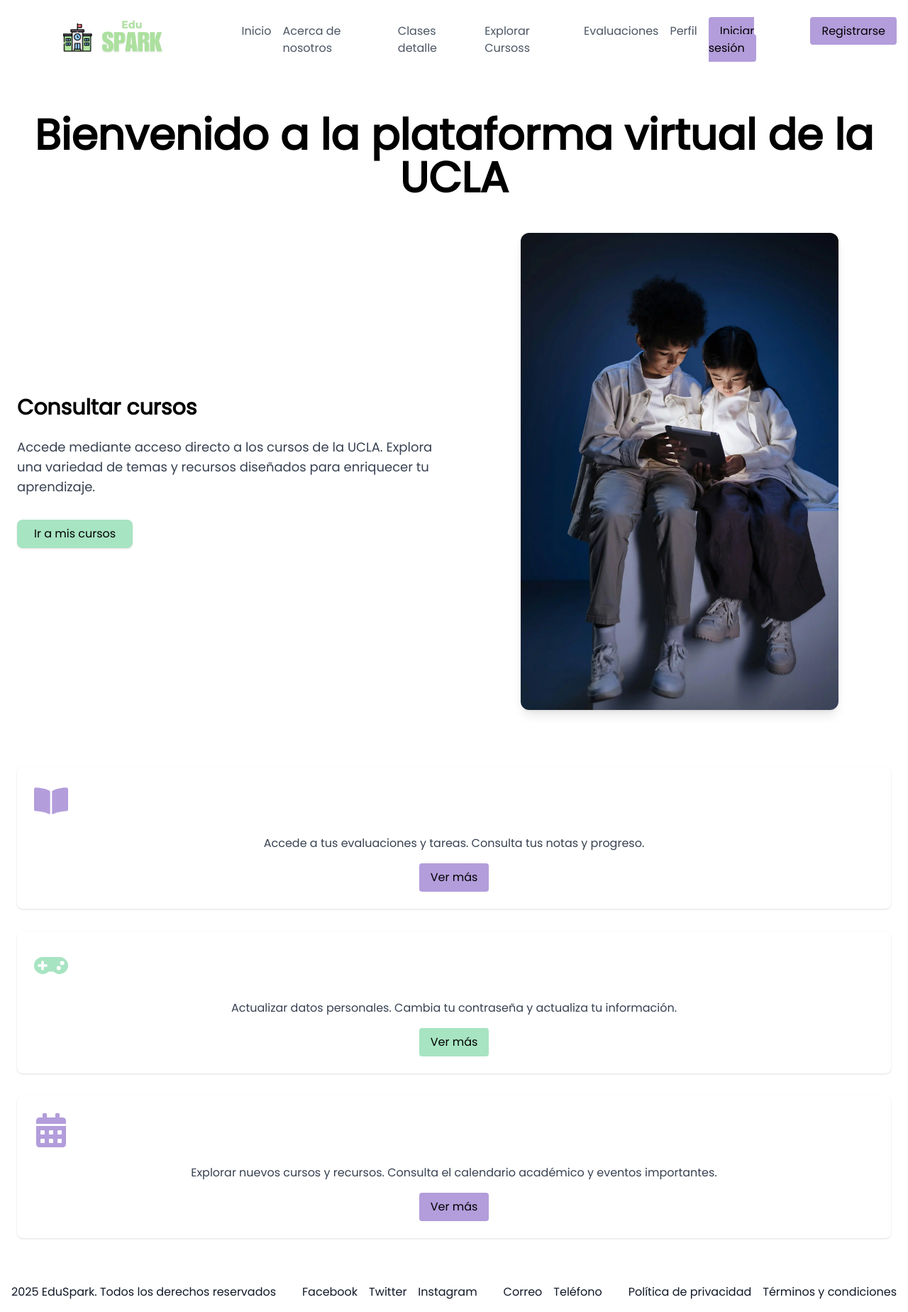
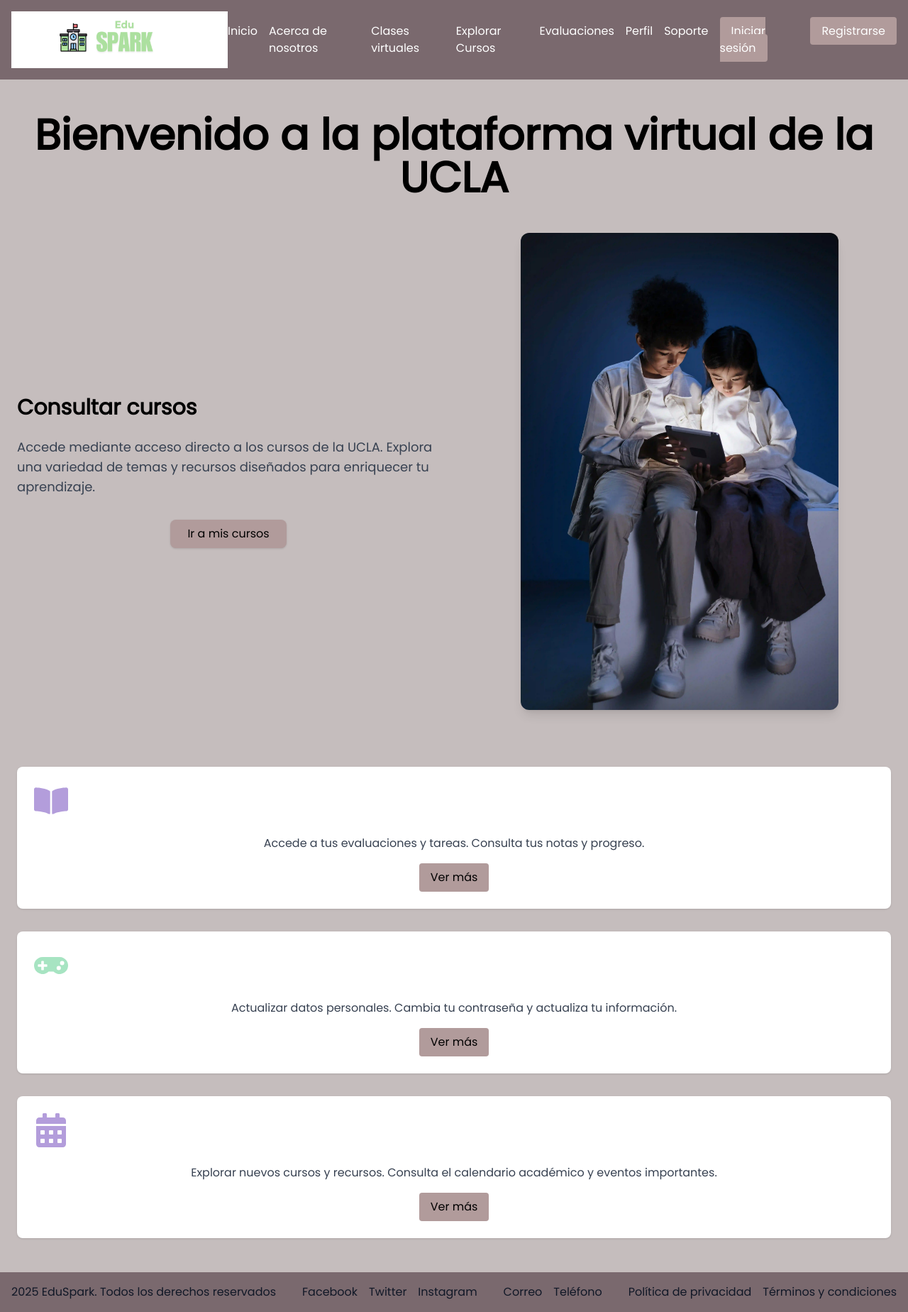
Before and after one commit to eduardomendoza87/Proyecto_LogicFlow, a React (Vite) app: page / in a window 1280 px wide. Shown: the whole page at 71% size. Built offline with nearby package versions, Linux system fonts and the light colour scheme.

Commit message:
Actualizacion de colores

```diff
--- a/src/components/Footer.jsx
+++ b/src/components/Footer.jsx
@@ -2,7 +2,7 @@ import React from "react";
 
 function Footer() {
     return (
-        <footer className="bg-blancoPersonalizado p-4 font-sans">
+        <footer className="bg-cafe2Personalizado p-4 font-sans">
             <div className="container mx-auto flex flex-col md:flex-row justify-between items-center text-center md:text-left">
 
                 {/* Derechos Reservados */}
--- a/src/components/Navbar.jsx
+++ b/src/components/Navbar.jsx
@@ -4,7 +4,7 @@ import Logo_EduSpark2 from "../assets/img/Logo_EduSpark2.png" // Asegúrate de q
 
 function Navbar() {
   return (
-    <nav className="bg-blancoPersonalizado p-4 font-sans">
+    <nav className="bg-cafe2Personalizado p-4 font-sans">
       <div className="container mx-auto flex justify-between items-center">
 
         {/* Logo con Link para evitar recarga */}
@@ -14,21 +14,24 @@ function Navbar() {
 
         {/* Menú de navegación */}
         <ul className="flex space-x-4">
-          <li><Link to="/" className="text-gray-600 hover:text-black">Inicio</Link></li>
-          <li><Link to="/acerca-de-nosotros" className="text-gray-600 hover:text-black">Acerca de nosotros</Link></li>
-          <li><Link to="/clasedetalle" className="text-gray-600 hover:text-black">Clases detalle</Link></li>
-          <li><Link to="/explorarclase" className="text-gray-600 hover:text-black">Explorar Cursoss</Link></li>
-          <li><Link to="/evaluaciones" className="text-gray-600 hover:text-black">Evaluaciones</Link></li>
-          <li><Link to="/perfil" className="text-gray-600 hover:text-black">Perfil</Link></li>
+          <li><Link to="/" className="text-blancoPersonalizado hover:text-black">Inicio</Link></li>
+          <li><Link to="/acerca-de-nosotros" className="text-blancoPersonalizado hover:text-black">Acerca de nosotros</Link></li>
+          <li><Link to="/clasedetalle" className="text-blancoPersonalizado hover:text-black">Clases virtuales</Link></li>
+          <li><Link to="/explorarclase" className="text-blancoPersonalizado hover:text-black">Explorar Cursos</Link></li>
+          <li><Link to="/evaluaciones" className="text-blancoPersonalizado hover:text-black">Evaluaciones</Link></li>
+          <li><Link to="/perfil" className="text-blancoPersonalizado hover:text-black">Perfil</Link></li>
+          <li><Link to="/soporte" className="text-blancoPersonalizado hover:text-black">Soporte</Link></li>
+
+
 
           {/* Botones de acción */}
           <li className="ml-4">
-            <Link to="/iniciar-sesion" className="bg-moradoPersonalizado hover:bg-gray-200 text-black py-2 px-4 rounded">
+            <Link to="/iniciar-sesion" className="bg-cafe3Personalizado hover:bg-gray-200 text-blancoPersonalizado py-2 px-4 rounded">
               Iniciar sesión
             </Link>
           </li>
           <li>
-            <Link to="/registrarse" className="bg-moradoPersonalizado hover:bg-gray-200 text-black py-2 px-4 rounded">
+            <Link to="/registrarse" className="bg-cafe3Personalizado hover:bg-gray-200 text-blancoPersonalizado py-2 px-4 rounded">
               Registrarse
             </Link>
           </li>
--- a/src/pages/alumnos/IniciarSesion.jsx
+++ b/src/pages/alumnos/IniciarSesion.jsx
@@ -5,7 +5,7 @@ function IniciarSesion() {
   return (
     <div className="min-h-screen flex items-center justify-center bg-gray-100 p-6">
       {/* Contenedor principal */}
-      <div className="flex flex-col md:flex-row w-full max-w-4xl rounded-lg shadow-lg overflow-hidden bg-white">
+      <div className="bg-cafe4Personalizado flex flex-col md:flex-row w-full max-w-4xl rounded-lg shadow-lg overflow-hidden bg-white">
 
         {/* Imagen a la izquierda */}
         <div className="md:w-1/2">
@@ -48,7 +48,7 @@ function IniciarSesion() {
             {/* Botón de Iniciar Sesión */}
             <div className="flex items-center justify-between">
               <button
-                className="bg-verdePersonalizado text-negroPersonalizado font-bold py-2 px-4 rounded transition duration-300 ease-in-out hover:bg-opacity-80 active:scale-95"
+                className="bg-cafe3Personalizado text-negroPersonalizado font-bold py-2 px-4 rounded transition duration-300 ease-in-out hover:bg-opacity-80 active:scale-95"
                 type="submit"
               >
                 Iniciar Sesión
--- a/src/pages/alumnos/Inicio.jsx
+++ b/src/pages/alumnos/Inicio.jsx
@@ -12,7 +12,7 @@ function Inicio() {
   const [card4Ref, card4InView] = useInView({ triggerOnce: true, threshold: 0.2 });
 
   return (
-    <div className="max-w-7xl mx-auto px-6 py-12">
+    <div className=" bg-cafe4Personalizado mx-full h-full px-6 py-12">
       {/* Título principal */}
       <h1
         ref={tituloref}
@@ -38,9 +38,9 @@ function Inicio() {
           <p className="text-lg text-gray-700">
             Accede mediante acceso directo a los cursos de la UCLA. Explora una variedad de temas y recursos diseñados para enriquecer tu aprendizaje.
           </p>
-          <div className="mt-8 flex flex-col sm:flex-row gap-4">
+          <div className="mt-8 justify-center flex flex-col sm:flex-row gap-4">
             <Link to="/cursosdetalle">
-              <button className="bg-verdePersonalizado hover:bg-opacity-80 text-black px-6 py-2 rounded-lg shadow">
+              <button className="bg-cafe3Personalizado hover:bg-opacity-80 text-black px-6 py-2 rounded-lg shadow">
                 Ir a mis cursos
               </button>
             </Link>
@@ -73,7 +73,7 @@ function Inicio() {
             Accede a tus evaluaciones y tareas. Consulta tus notas y progreso.
           </p>
           <Link to="/evaluaciones">
-            <button className="bg-moradoPersonalizado hover:bg-opacity-80 text-black px-4 py-2 rounded">
+            <button className="bg-cafe3Personalizado hover:bg-opacity-80 text-black px-4 py-2 rounded">
               Ver más
             </button>
           </Link>
@@ -93,7 +93,7 @@ function Inicio() {
             Actualizar datos personales. Cambia tu contraseña y actualiza tu información.
           </p>
           <Link to="/perfil">
-            <button className="bg-verdePersonalizado hover:bg-opacity-80 text-black px-4 py-2 rounded">
+            <button className="bg-cafe3Personalizado hover:bg-opacity-80 text-black px-4 py-2 rounded">
               Ver más
             </button>
           </Link>
@@ -113,7 +113,7 @@ function Inicio() {
             Explorar nuevos cursos y recursos. Consulta el calendario académico y eventos importantes.
           </p>
           <Link to="/explorarcursos">
-            <button className="bg-moradoPersonalizado hover:bg-opacity-80 text-black px-4 py-2 rounded">
+            <button className="bg-cafe3Personalizado hover:bg-opacity-80 text-black px-4 py-2 rounded">
               Ver más
             </button>
           </Link>
--- a/src/pages/alumnos/Registrarse.jsx
+++ b/src/pages/alumnos/Registrarse.jsx
@@ -6,7 +6,7 @@ function Registrarse() {
     <div className="min-h-screen flex items-center justify-center bg-gray-100 p-6">
 
       {/* Contenedor principal */}
-      <div className="flex flex-col md:flex-row w-full max-w-4xl rounded-lg shadow-lg overflow-hidden bg-blancoPersonalizado">
+      <div className="bg-cafe4Personalizado flex flex-col md:flex-row w-full max-w-4xl rounded-lg shadow-lg overflow-hidden bg-blancoPersonalizado">
 
         {/* Imagen a la izquierda */}
         <div className="md:w-1/2">
@@ -98,7 +98,7 @@ function Registrarse() {
             <div className="flex items-center justify-center mt-2">
              <a
                 href="/iniciar-sesion"
-                className="bg-verdePersonalizado text-negroPersonalizado font-bold py-2 px-6 rounded-lg transition duration-300 ease-in-out hover:bg-opacity-80 active:scale-95 shadow-md"
+                className="bg-cafe3Personalizado text-negroPersonalizado font-bold py-2 px-6 rounded-lg transition duration-300 ease-in-out hover:bg-opacity-80 active:scale-95 shadow-md"
                >
                 Iniciar Sesión
                 </a>
--- a/tailwind.config.js
+++ b/tailwind.config.js
@@ -14,6 +14,10 @@ module.exports = {
         amarrilloPersonalizado: "#ffe082",
         blancoPersonalizado: "#ffffff",
         negroPersonalizado: "#000000",
+        cafe1Personalizado: "#735860",
+        cafe2Personalizado: "#7a696e",
+        cafe3Personalizado: "#b19b9b",
+        cafe4Personalizado: "#c5bdbd",
       },
     },
   },
```
Also changed, not shown: src/pages/alumnos/AcercadeNosotros.jsx (+5 -5 lines).
